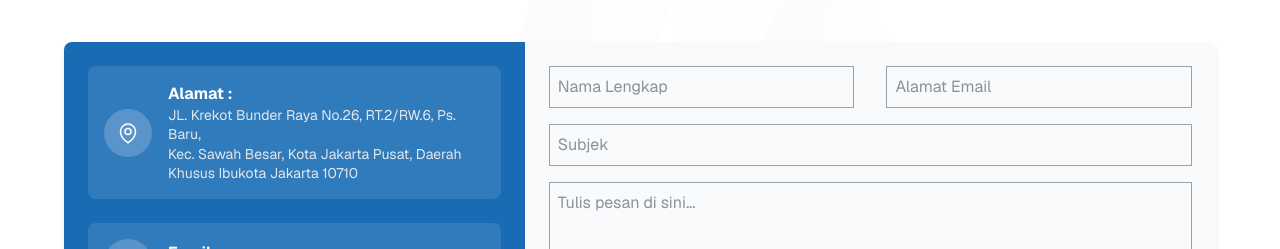
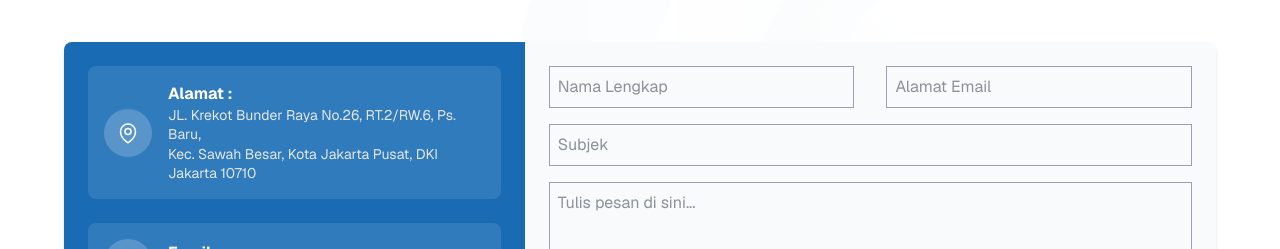
Before and after one commit to farhanangga/jaring-website, a Next.js app: page /contactUs in a window 1280 px wide. Shown: the part 182-431 px from the top of the page. Built offline with nearby package versions, Linux system fonts and the light colour scheme.

Commit message:
adjusment

```diff
--- a/src/app/contactUs/page.tsx
+++ b/src/app/contactUs/page.tsx
@@ -35,7 +35,12 @@ export default function Home() {
           {/* === LEFT CONTACT INFO === */}
         <div className="bg-[#196CB4] text-white p-6 space-y-6 relative">
           {/* Alamat */}
-            <div className="bg-white/10 p-4 rounded-lg flex items-center gap-4">
+          <a
+            href="https://share.google/WrV9qyAme8TwGteEB"
+            target="_blank"
+            rel="noopener noreferrer"
+            className="bg-white/10 p-4 rounded-lg flex items-center gap-4 hover:bg-white/20 transition"
+          >
             <div className="bg-white/20 p-3 rounded-full flex items-center justify-center">
               <svg xmlns="http://www.w3.org/2000/svg" fill="none" viewBox="0 0 24 24" strokeWidth={1.5} stroke="currentColor" className="w-6 h-6 text-white">
                 <path strokeLinecap="round" strokeLinejoin="round" d="M15 10.5a3 3 0 1 1-6 0 3 3 0 0 1 6 0Z" />
@@ -46,13 +51,16 @@ export default function Home() {
               <p className="font-bold">Alamat :</p>
               <p className="text-gray-200 text-sm leading-snug">
                 JL. Krekot Bunder Raya No.26, RT.2/RW.6, Ps. Baru, <br />
-                  Kec. Sawah Besar, Kota Jakarta Pusat, Daerah Khusus Ibukota Jakarta 10710
+                Kec. Sawah Besar, Kota Jakarta Pusat, DKI Jakarta 10710
               </p>
             </div>
-            </div>
+          </a>
 
           {/* Email */}
-            <div className="bg-white/10 p-4 rounded-lg flex items-center gap-4">
+          <a
+            href="mailto:cs@net2software.com"
+            className="bg-white/10 p-4 rounded-lg flex items-center gap-4 hover:bg-white/20 transition"
+          >
             <div className="bg-white/20 p-3 rounded-full flex items-center justify-center">
               <svg xmlns="http://www.w3.org/2000/svg" fill="none" viewBox="0 0 24 24" strokeWidth={1.5} stroke="currentColor" className="w-6 h-6 text-white">
                 <path strokeLinecap="round" strokeLinejoin="round" d="M21.75 6.75v10.5a2.25 2.25 0 0 1-2.25 2.25h-15a2.25 2.25 0 0 1-2.25-2.25V6.75m19.5 0A2.25 2.25 0 0 0 19.5 4.5h-15a2.25 2.25 0 0 0-2.25 2.25m19.5 0v.243a2.25 2.25 0 0 1-1.07 1.916l-7.5 4.615a2.25 2.25 0 0 1-2.36 0L3.32 8.91a2.25 2.25 0 0 1-1.07-1.916V6.75" />
@@ -62,10 +70,13 @@ export default function Home() {
               <p className="font-bold">Email :</p>
               <p className="text-gray-200 text-sm leading-snug">cs@net2software.com</p>
             </div>
-            </div>
+          </a>
 
           {/* Telepon */}
-            <div className="bg-white/10 p-4 rounded-lg flex items-center gap-4">
+          <a
+            href="tel:+62213452130"
+            className="bg-white/10 p-4 rounded-lg flex items-center gap-4 hover:bg-white/20 transition"
+          >
             <div className="bg-white/20 p-3 rounded-full flex items-center justify-center">
               <svg xmlns="http://www.w3.org/2000/svg" fill="none" viewBox="0 0 24 24" strokeWidth={1.5} stroke="currentColor" className="w-6 h-6 text-white">
                 <path strokeLinecap="round" strokeLinejoin="round" d="M2.25 6.75c0 8.284 6.716 15 15 15h2.25a2.25 2.25 0 0 0 2.25-2.25v-1.372c0-.516-.351-.966-.852-1.091l-4.423-1.106c-.44-.11-.902.055-1.173.417l-.97 1.293c-.282.376-.769.542-1.21.38a12.035 12.035 0 0 1-7.143-7.143c-.162-.441.004-.928.38-1.21l1.293-.97c.363-.271.527-.734.417-1.173L6.963 3.102a1.125 1.125 0 0 0-1.091-.852H4.5A2.25 2.25 0 0 0 2.25 4.5v2.25Z" />
@@ -75,7 +86,7 @@ export default function Home() {
               <p className="font-bold">Telepon :</p>
               <p className="text-gray-200 text-sm leading-snug">(021) 345 2130</p>
             </div>
-            </div>
+          </a>
 
           {/* Jam Kerja */}
           <div className="bg-white/10 p-4 rounded-lg flex items-center gap-4">
```
Lines whose indentation alone changed are shown as unchanged.
